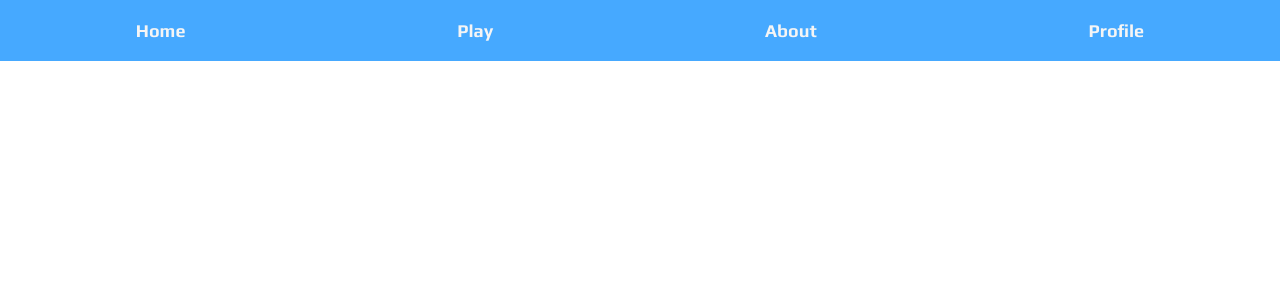
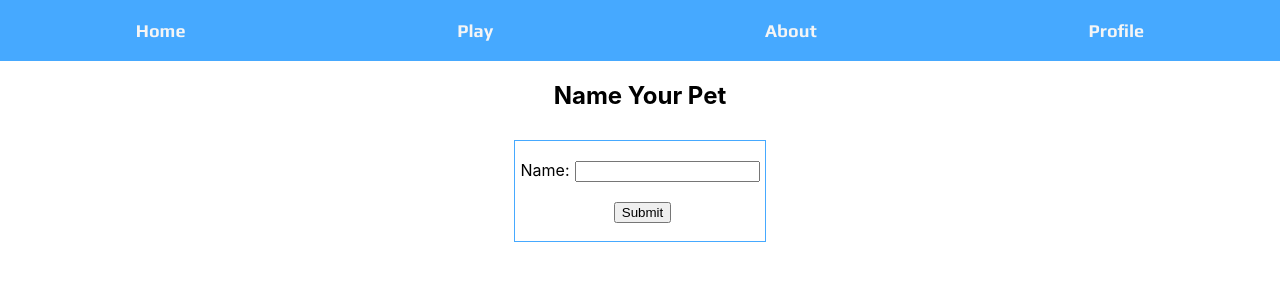
Before and after one commit to milywendland/Project-4, a React (Create React App) app in the folder client/: page /choosepet/edit/1 in a window 1280 px wide. Shown: the top 300 px of the page. Built offline with nearby package versions, Linux system fonts and the light colour scheme; no server answers.

Commit message:
working on edit pet

```diff
--- a/client/src/App.js
+++ b/client/src/App.js
@@ -8,6 +8,7 @@ import About from './pages/about'
 import SignUp from './pages/signup'
 import ChoosePet from './pages/choosepet'
 import Profile from './pages/profile'
+import EditPet from './pages/editpet'
 
 function App() {
   return (
@@ -24,6 +25,7 @@ function App() {
             <Route path="/choosepet" element={<ChoosePet />} />
             <Route path="/profile" element={<Profile />} />
             <Route path="/gifts" element={<Gameplay />} />
+            <Route path="/choosepet/edit/:id" element={<EditPet />} />
           </Routes>
         </main>
       </div>
--- a/client/src/index.css
+++ b/client/src/index.css
@@ -147,6 +147,22 @@ button:hover{
 
 .choose-pet h2{
   margin-bottom: 30px;
+}
+
+.name-change h2{
+  margin-bottom: 30px;
+}
+
+.name-form {
+  margin: auto;
+  height: 100px;
+  width: 250px;
+  border: 1px solid rgb(70, 169, 255);
+}
+
+.name-form input{
+  margin-top:20px;
+  margin-left: 5px;
 }
 
 .pet-wrapper{
--- a/client/src/pages/choosepet.js
+++ b/client/src/pages/choosepet.js
@@ -18,7 +18,7 @@ const ChoosePet = () => {
         <div
           className="tanuki-create"
           onClick={() => {
-            navigate(`/gameplay/${tanuki_id}`)
+            navigate(`/edit/${tanuki_id}`)
           }}
         >
           <img src={MILTTANUKI} alt="tanuki" />
@@ -26,7 +26,7 @@ const ChoosePet = () => {
         <div
           className="kitsune-create"
           onClick={() => {
-            navigate(`/gameplay/${kitsune_id}`)
+            navigate(`/choosepet/edit/${kitsune_id}`)
           }}
         >
           <img src={MILKITSUNE} alt="kitsune" />
@@ -34,7 +34,7 @@ const ChoosePet = () => {
         <div
           className="kappa-create"
           onClick={() => {
-            navigate(`/gameplay/${kappa_id}`)
+            navigate(`/choosepet/edit/${kappa_id}`)
           }}
         >
           <img src={MILKAPPA} alt="kappa" />
@@ -42,7 +42,7 @@ const ChoosePet = () => {
         <div
           className="canti-create"
           onClick={() => {
-            navigate(`/gameplay/${canti_id}`)
+            navigate(`/choosepet/edit/${canti_id}`)
           }}
         >
           <img src={MILSCANTI} alt="robot" />
--- /dev/null
+++ b/client/src/pages/editpet.js
@@ -0,0 +1,58 @@
+import axios from 'axios'
+import { useParams, useNavigate } from 'react-router-dom'
+import { useState, useEffect } from 'react'
+
+const EditPet = () => {
+  const { id } = useParams()
+  const [name, setName] = useState('')
+  const [pet, setPet] = useState('')
+
+  let navigate = useNavigate()
+
+  useEffect(() => {
+    const getPet = async () => {
+      const response = await axios.get(
+        `http://localhost:3001/api/choosepet/${id}`
+      )
+      console.log(response.data)
+      setPet(response.data.pet)
+    }
+    getPet()
+  }, [id])
+
+  const handleNameChange = (e) => {
+    e.preventDefault()
+    setName(e.target.value)
+  }
+
+  const handleSubmit = (e) => {
+    e.preventDefault()
+    if (name !== '') {
+      axios
+        .put(`http://localhost:3001/api/choosepet/edit/${id}`)
+        .catch((error) => console.log(error))
+      navigate(`gameplay/${id}`)
+    }
+  }
+
+  return (
+    <div className="name-change">
+      <h2>Name Your Pet</h2>
+      <div className="name-form">
+        <form onSubmit={handleSubmit}>
+          <label>
+            Name:
+            <input
+              onChange={handleNameChange}
+              type="text"
+              placeholder={pet.name}
+            />
+          </label>
+          <input type="submit" value="Submit" />
+        </form>
+      </div>
+    </div>
+  )
+}
+
+export default EditPet
--- a/client/src/pages/gameplay.js
+++ b/client/src/pages/gameplay.js
@@ -9,51 +9,51 @@ import MILSCANTI from '../images/MILSCANTI.png'
 const Gameplay = () => {
   const navigate = useNavigate()
 
-  let petDead = false
-  let hunger = 0
-  let boredom = 0
-  let pottymeter = 0
+  // let petDead = false
+  // let hunger = 0
+  // let boredom = 0
+  // let pottymeter = 0
 
-  const checkPetStatus = () => {
-    petStatus = setInterval(function () {
-      if (pet.maxhealth === 0) {
-        petDead = true
-        endIntervals()
-      }
-      if (pet.age === 25) {
-        killPet()
-      }
-    }, 2000)
-  }
+  // const checkPetStatus = () => {
+  //   petStatus = setInterval(function () {
+  //     if (pet.maxhealth === 0) {
+  //       petDead = true
+  //       endIntervals()
+  //     }
+  //     if (pet.age === 25) {
+  //       killPet()
+  //     }
+  //   }, 2000)
+  // }
 
-  const endIntervals = () => {
-    clearInterval(ageInterval)
-    clearInterval(petStatus)
-    clearInterval(hungerInterval)
-    clearInterval(boredomInteral)
-  }
+  // const endIntervals = () => {
+  //   clearInterval(ageInterval)
+  //   clearInterval(petStatus)
+  //   clearInterval(hungerInterval)
+  //   clearInterval(boredomInteral)
+  // }
 
-  const feedPet = () => {
-    if (hunger > 1) {
-      hunger--
-    }
-  }
+  // const feedPet = () => {
+  //   if (hunger > 1) {
+  //     hunger--
+  //   }
+  // }
 
-  const playWithPet = () => {
-    if (boredom > 1) {
-      boredom--
-    }
-  }
+  // const playWithPet = () => {
+  //   if (boredom > 1) {
+  //     boredom--
+  //   }
+  // }
 
-  const goPotty = () => {
-    if (pottymeter > 1) {
-      pottymeter--
-    }
-  }
+  // const goPotty = () => {
+  //   if (pottymeter > 1) {
+  //     pottymeter--
+  //   }
+  // }
 
-  const killPet = () => {
-    alert(message, 'Your pet has died')
-  }
+  // const killPet = () => {
+  //   alert(message, 'Your pet has died')
+  // }
 
   return (
     <div className="gameplay">
```
Also changed, not shown: 2 other files (tests, documents, lock files or other folders).
